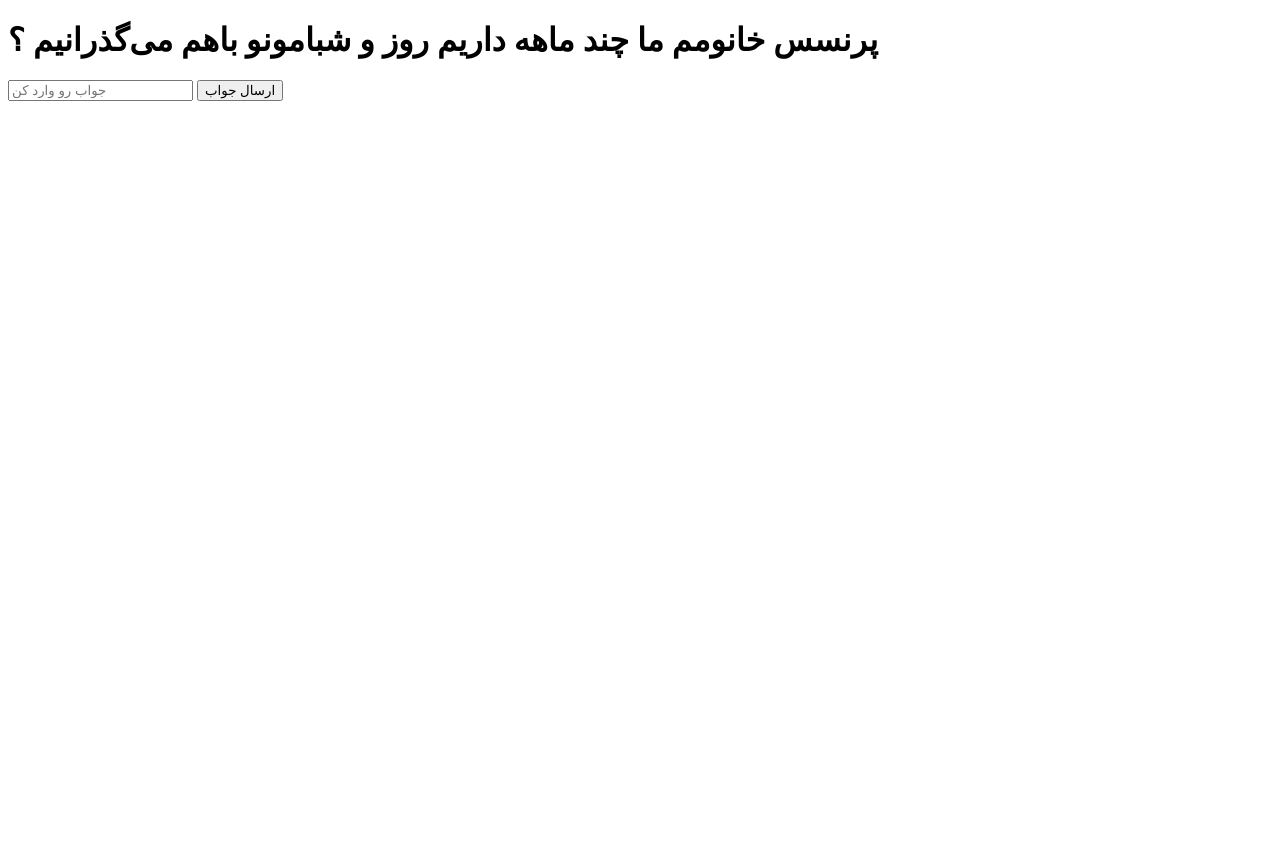
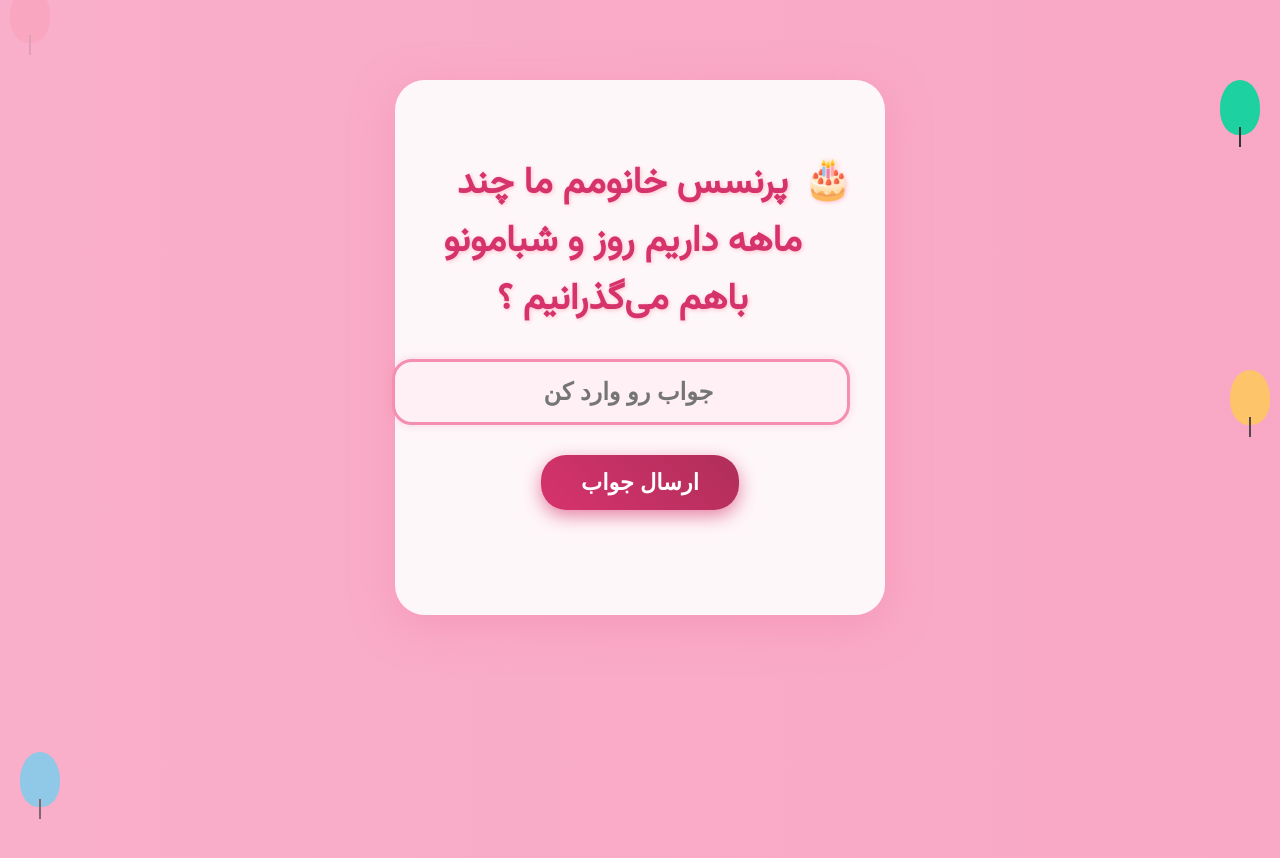
Before and after one commit to Amirpubg11228/Lochack, a plain HTML site: page index.html in a window 1280 px wide. Before the commit the page ends 800 px from the top, so only its background shows below. Drawn offline with nearby package versions, Linux system fonts and the light colour scheme.

Commit message:
Update index.html

```diff
--- a/index.html
+++ b/index.html
@@ -4,24 +4,202 @@
 <head>
   <meta charset="UTF-8" />
   <meta name="viewport" content="width=device-width, initial-scale=1.0, user-scalable=no" />
-  <title> تولدت مبارک پرنسس خانوم 🎉</title>
+  <title>تولدت مبارک پرنسس 🎉</title>
+  <!-- فونت و کتابخانه Animate.css -->
+  <link href="https://fonts.googleapis.com/css2?family=Vazirmatn&display=swap" rel="stylesheet" />
+  <link rel="stylesheet" href="https://cdnjs.cloudflare.com/ajax/libs/animate.css/4.1.1/animate.min.css"/>
 
-  <link rel="stylesheet" href="style.css" />
-  <link rel="stylesheet" href="https://cdnjs.cloudflare.com/ajax/libs/animate.css/4.1.1/animate.min.css" />
+  <style>
+    body {
+      margin: 0;
+      padding: 0;
+      font-family: 'Vazirmatn', sans-serif;
+      background: linear-gradient(270deg, #f8a5c2, #ffd6e8);
+      background-size: 800% 800%;
+      animation: gradientBG 15s ease infinite;
+      height: 100vh;
+      overflow: hidden;
+      direction: rtl;
+    }
+
+    @keyframes gradientBG {
+      0% { background-position: 0% 50%; }
+      50% { background-position: 100% 50%; }
+      100% { background-position: 0% 50%; }
+    }
+
+    .container {
+      background: rgba(255,255,255,0.9);
+      border-radius: 30px;
+      padding: 50px 35px;
+      box-shadow: 0 10px 40px rgba(246, 133, 174, 0.5);
+      width: 90%;
+      max-width: 420px;
+      margin: 0 auto;
+      margin-top: 80px;
+      text-align: center;
+      position: relative;
+      z-index: 2;
+      animation: fadeInDown 2s;
+    }
+
+    h1 {
+      font-size: 2.3rem;
+      margin-bottom: 30px;
+      color: #d6336c;
+      text-shadow: 1px 1px 4px #ffc0cb;
+      position: relative;
+      padding-right: 35px;
+    }
+
+    h1::before {
+      content: "🎂";
+      position: absolute;
+      right: 0;
+      top: 0;
+      font-size: 2.2rem;
+      animation: pop 1.6s infinite;
+    }
+
+    @keyframes pop {
+      0%, 100% { transform: scale(1); }
+      50% { transform: scale(1.3); }
+    }
+
+    input[type="number"] {
+      width: 100%;
+      padding: 16px;
+      font-size: 1.5rem;
+      border: 3px solid #f48fb1;
+      border-radius: 20px;
+      background: #fff0f6;
+      text-align: center;
+      color: #a72f5f;
+      font-weight: bold;
+      box-shadow: 0 0 10px rgba(246, 133, 174, 0.3);
+      outline: none;
+    }
+
+    input[type="number"]:focus {
+      border-color: #d6336c;
+      box-shadow: 0 0 20px #d6336c;
+    }
+
+    button {
+      margin-top: 30px;
+      padding: 14px 40px;
+      background: linear-gradient(45deg, #d6336c, #b02e5a);
+      color: white;
+      font-size: 1.4rem;
+      font-weight: bold;
+      border: none;
+      border-radius: 25px;
+      cursor: pointer;
+      transition: all 0.3s ease;
+      box-shadow: 0 6px 18px rgba(214, 51, 108, 0.6);
+    }
+
+    button:hover {
+      transform: scale(1.05);
+    }
+
+    .result {
+      margin-top: 25px;
+      font-size: 1.4rem;
+      font-weight: bold;
+      min-height: 30px;
+      color: #d6336c;
+    }
+
+    /* بادکنک‌ها */
+    .balloon {
+      position: absolute;
+      width: 40px;
+      height: 55px;
+      background: #86ff6b;
+      border-radius: 50% 50% 45% 45%;
+      animation: float 6s infinite ease-in-out;
+      z-index: 1;
+    }
+
+    .balloon::after {
+      content: "";
+      position: absolute;
+      bottom: -12px;
+      left: 50%;
+      width: 2px;
+      height: 20px;
+      background: #333;
+      transform: translateX(-50%);
+    }
+
+    .balloon:nth-child(1) {
+      left: 10px;
+      animation-delay: 0s;
+      background: #ff6b81;
+    }
+    .balloon:nth-child(2) {
+      left: auto;
+      right: 10px;
+      animation-delay: 2s;
+      background: #feca57;
+    }
+    .balloon:nth-child(3) {
+      left: 20px;
+      animation-delay: 4s;
+      background: #48dbfb;
+    }
+    .balloon:nth-child(4) {
+      right: 20px;
+      animation-delay: 6s;
+      background: #1dd1a1;
+    }
+
+    @keyframes float {
+      0% { top: 100vh; opacity: 0; }
+      30% { opacity: 1; }
+      100% { top: -60px; opacity: 0; }
+    }
+  </style>
 </head>
 <body>
-  <div class="balloon"></div>
-  <div class="balloon"></div>
-  <div class="balloon"></div>
-  <div class="balloon"></div>
 
-  <div class="container animate__animated animate__zoomIn">
-    <h1 class="animate__animated animate__heartBeat animate__delay-1s">پرنسس خانومم ما چند ماهه داریم روز و شبامونو باهم می‌گذرانیم ؟</h1>
-    <input type="number" id="answer" placeholder="جواب رو وارد کن" />
-    <button onclick="checkAnswer()">ارسال جواب</button>
-    <div class="result" id="result"></div>
-  </div>
+<!-- بادکنک‌ها -->
+<div class="balloon animate__animated animate__fadeInDown"></div>
+<div class="balloon animate__animated animate__fadeInDown"></div>
+<div class="balloon animate__animated animate__fadeInDown"></div>
+<div class="balloon animate__animated animate__fadeInDown"></div>
 
-  <script src="script.js"></script>
+<div class="container animate__animated animate__zoomIn">
+  <h1>پرنسس خانومم ما چند ماهه داریم روز و شبامونو باهم می‌گذرانیم ؟</h1>
+  <input type="number" id="answer" placeholder="جواب رو وارد کن" />
+  <button onclick="checkAnswer()">ارسال جواب</button>
+  <div class="result" id="result"></div>
+</div>
+
+<script>
+function checkAnswer() {
+    const userAnswer = document.getElementById('answer').value.trim();
+    const resultDiv = document.getElementById('result');
+    resultDiv.classList.remove('animate__animated', 'animate__shakeX', 'animate__bounceIn');
+
+    if (userAnswer === "") {
+        resultDiv.textContent = "لطفاً جواب رو وارد کن عشقم 🥺";
+        resultDiv.style.color = "#b02e5a";
+        resultDiv.classList.add('animate__animated', 'animate__shakeX');
+        return;
+    }
+
+    if (userAnswer === "7") {
+        resultDiv.textContent = " آفرین عشق دلم! جواب درسته حالا بالای سرتو نگاه کن🎉❤️";
+        resultDiv.style.color = "#27ae60";
+        resultDiv.classList.add('animate__animated', 'animate__bounceIn');
+    } else {
+        resultDiv.textContent = "نه نازنینم، یه بار دیگه امتحان کن 😘";
+        resultDiv.style.color = "#d6336c";
+        resultDiv.classList.add('animate__animated', 'animate__shakeX');
+    }
+}
+</script>
 </body>
 </html>
```
